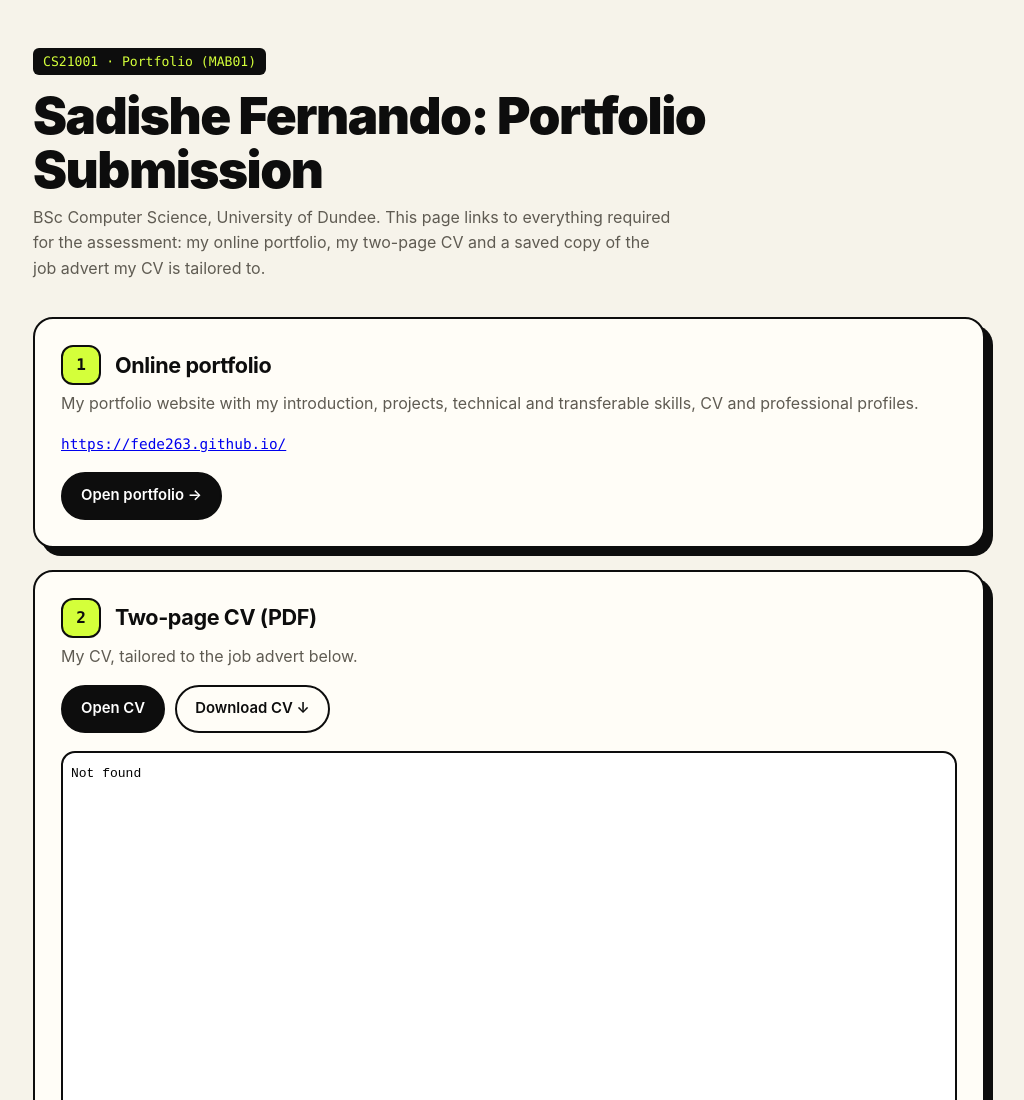
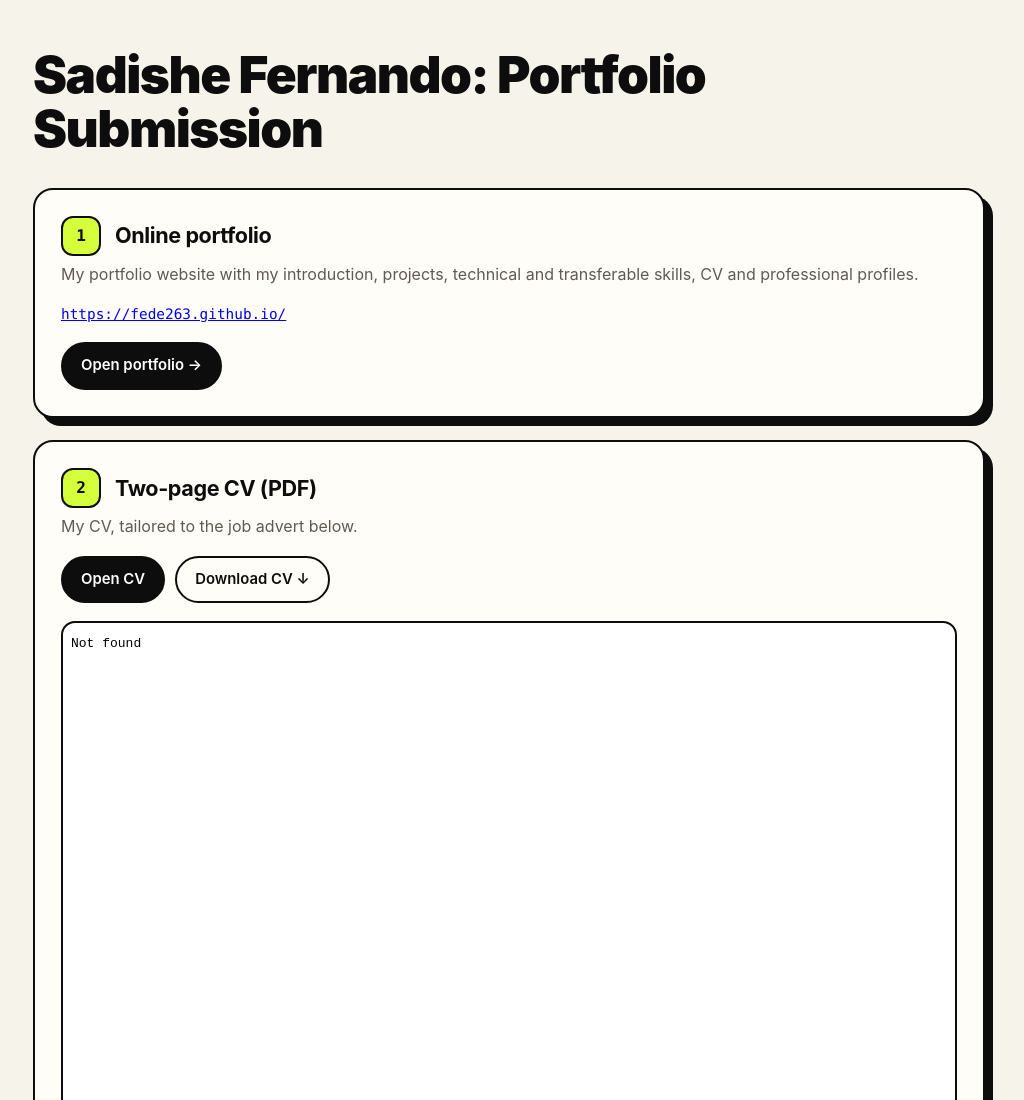
Before and after one commit to fede263/fede263.github.io, a plain HTML site: page submission.html in a window 1280 px wide. Shown: the top 1100 px of the page, without its empty margins (131-1155 px from the left). Drawn offline with Linux system fonts and the light colour scheme.

Commit message:
Add files via upload

```diff
--- a/submission.html
+++ b/submission.html
@@ -12,7 +12,7 @@ body{margin:0;background:var(--cream);color:var(--ink);font-family:Inter,"Segoe
 a:focus-visible{outline:3px solid #b8e600;outline-offset:2px}
 .wrap{max-width:1000px;margin:0 auto;padding:48px 24px 60px}
 .tag{display:inline-block;font-family:var(--mono);font-size:.82rem;background:var(--ink);color:var(--lime);padding:3px 10px;border-radius:6px}
-h1{font-size:clamp(2rem,5vw,3.2rem);line-height:1.05;letter-spacing:-1.5px;margin:14px 0 8px;font-weight:900}
+h1{font-size:clamp(2rem,5vw,3.2rem);line-height:1.05;letter-spacing:-1.5px;margin:0 0 32px;font-weight:900}
 .intro{color:var(--muted);margin:0 0 36px;max-width:640px}
 .item{background:var(--paper);border:2px solid var(--ink);border-radius:20px;padding:26px;margin-bottom:22px;box-shadow:8px 8px 0 var(--ink)}
 .head{display:flex;align-items:center;gap:14px;margin-bottom:6px}
@@ -31,9 +31,7 @@ footer{color:var(--muted);font-size:.88rem;margin-top:30px}
 </head>
 <body>
 <main class="wrap">
-  <span class="tag">CS21001 · Portfolio (MAB01)</span>
   <h1>Sadishe Fernando: Portfolio Submission</h1>
-  <p class="intro">BSc Computer Science, University of Dundee. This page links to everything required for the assessment: my online portfolio, my two-page CV and a saved copy of the job advert my CV is tailored to.</p>
 
   <section class="item">
     <div class="head"><span class="num">1</span><h2>Online portfolio</h2></div>
```
